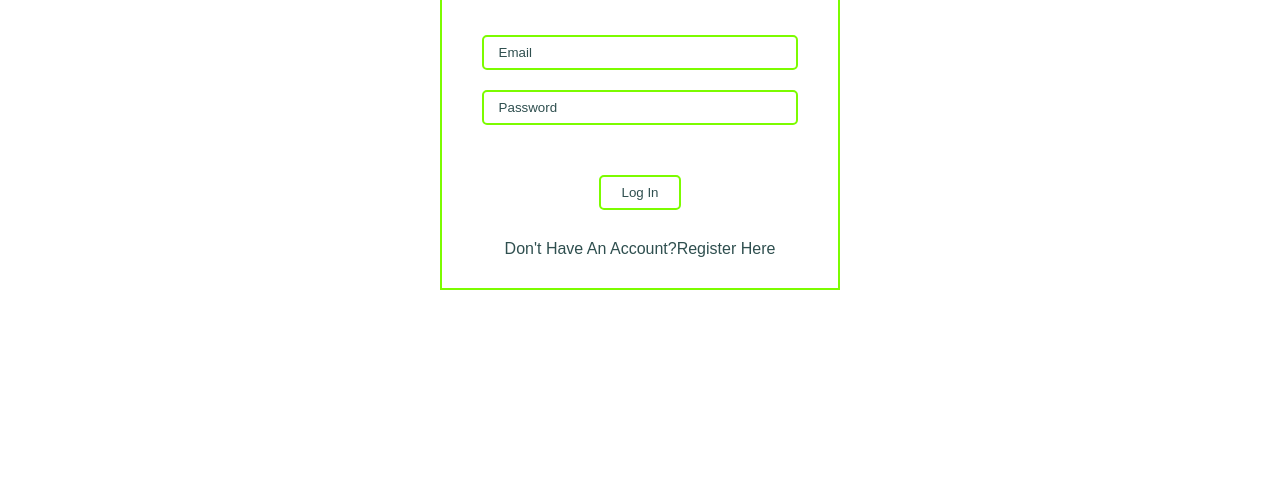
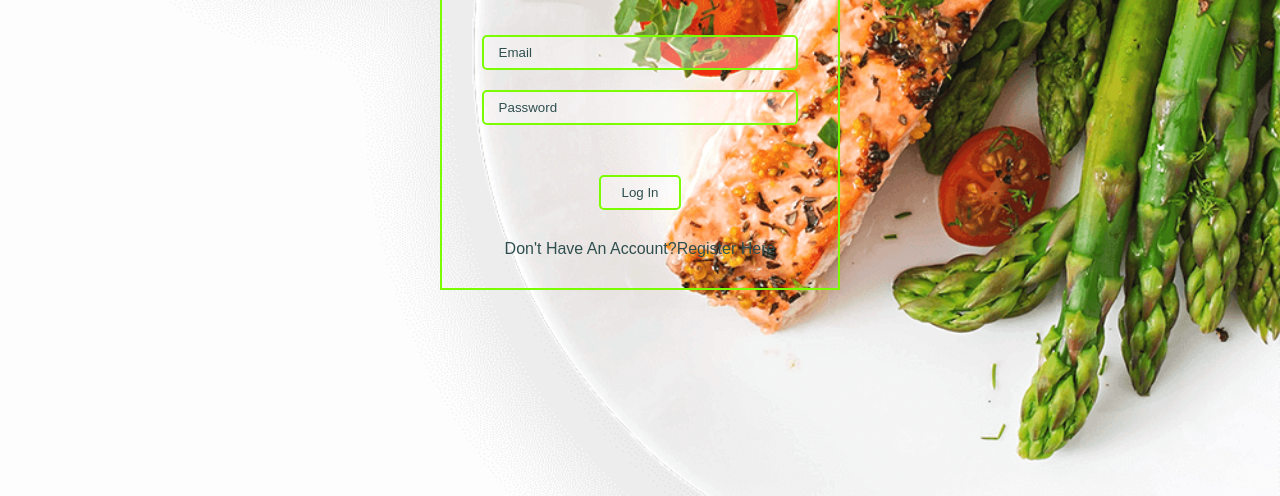
Before and after one commit to rajat1701/login, a plain HTML site: page src/login.html in a window 1280 px wide. Shown: the part 304-800 px from the top of the page. Drawn offline with Linux system fonts and the light colour scheme.

Commit message:
Update form.css

```diff
--- a/css/form.css
+++ b/css/form.css
@@ -18,7 +18,7 @@ body {
     display: flex;
     justify-content: center;
     align-items: center;
-    background: url('images/home_header.png');
+    background: url('../images/home_header.png');
     background-size: cover;
     background-position: center;
     font-family: 'robot', sans-serif;
```
